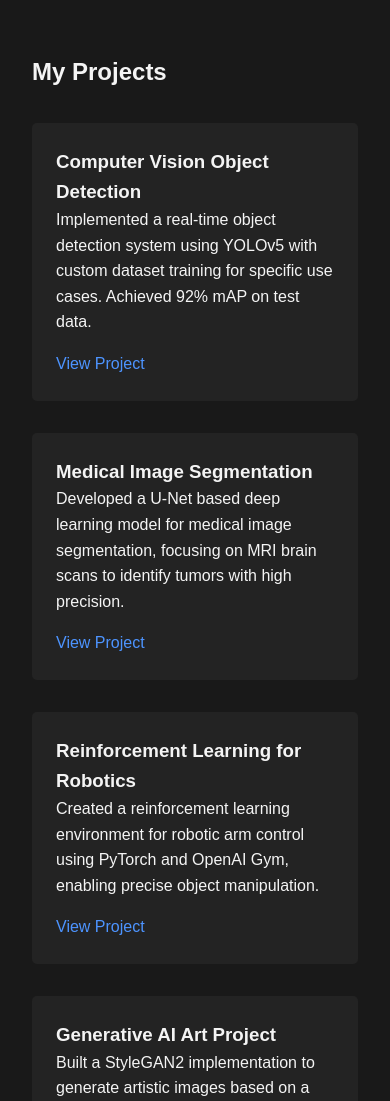
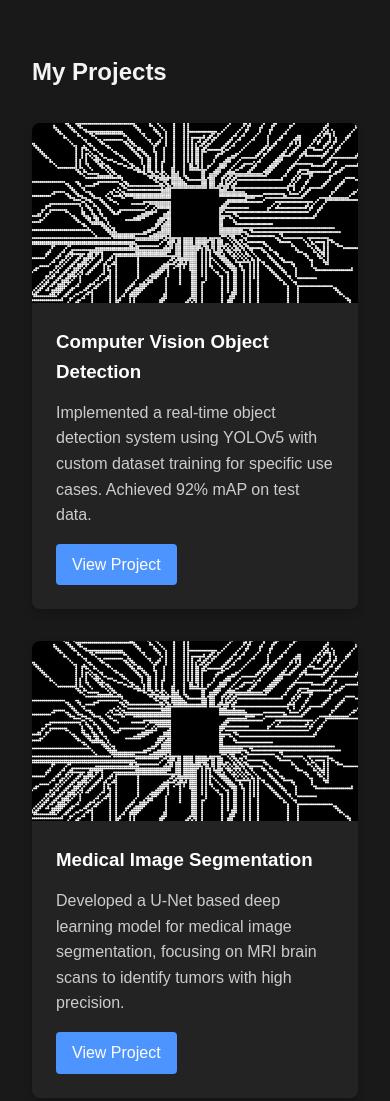
Before and after one commit to FredCarvalhoOliveira/FredCarvalhoOliveira.github.io, a plain HTML site: page index.html in a window 390 px wide. Shown: the part 560-1661 px from the top of the page. Drawn offline with Linux system fonts and the light colour scheme.

Commit message:
Enhance project section with image cards and improved styling
- Added placeholder project images to each project card
- Restructured project cards with separate image and content sections
- Updated CSS to support new card layout with hover effects
- Improved grid responsiveness and visual hierarchy
- Added subtle animations and box shadows to project cards

```diff
--- a/index.html
+++ b/index.html
@@ -49,39 +49,69 @@
                     <h2>My Projects</h2>
                     <div class="project-grid">
                         <div class="project-card">
+                            <div class="project-image">
+                                <img src="imgs/project_placeholder.jpg" alt="Object Detection Project">
+                            </div>
+                            <div class="project-content">
                                 <h3>Computer Vision Object Detection</h3>
                                 <p>Implemented a real-time object detection system using YOLOv5 with custom dataset training for specific use cases. Achieved 92% mAP on test data.</p>
                                 <a href="https://github.com/FredCarvalhoOliveira/object-detection" target="_blank">View Project</a>
                             </div>
+                        </div>
 
                         <div class="project-card">
+                            <div class="project-image">
+                                <img src="imgs/project_placeholder.jpg" alt="Medical Image Segmentation">
+                            </div>
+                            <div class="project-content">
                                 <h3>Medical Image Segmentation</h3>
                                 <p>Developed a U-Net based deep learning model for medical image segmentation, focusing on MRI brain scans to identify tumors with high precision.</p>
                                 <a href="https://github.com/FredCarvalhoOliveira/medical-segmentation" target="_blank">View Project</a>
                             </div>
+                        </div>
 
                         <div class="project-card">
+                            <div class="project-image">
+                                <img src="imgs/project_placeholder.jpg" alt="Reinforcement Learning for Robotics">
+                            </div>
+                            <div class="project-content">
                                 <h3>Reinforcement Learning for Robotics</h3>
                                 <p>Created a reinforcement learning environment for robotic arm control using PyTorch and OpenAI Gym, enabling precise object manipulation.</p>
                                 <a href="https://github.com/FredCarvalhoOliveira/rl-robotics" target="_blank">View Project</a>
                             </div>
+                        </div>
 
                         <div class="project-card">
+                            <div class="project-image">
+                                <img src="imgs/project_placeholder.jpg" alt="Generative AI Art Project">
+                            </div>
+                            <div class="project-content">
                                 <h3>Generative AI Art Project</h3>
                                 <p>Built a StyleGAN2 implementation to generate artistic images based on a custom dataset of paintings, with interactive style mixing capabilities.</p>
                                 <a href="https://github.com/FredCarvalhoOliveira/generative-art" target="_blank">View Project</a>
                             </div>
+                        </div>
 
                         <div class="project-card">
+                            <div class="project-image">
+                                <img src="imgs/project_placeholder.jpg" alt="NLP Research Paper Summarizer">
+                            </div>
+                            <div class="project-content">
                                 <h3>NLP Research Paper Summarizer</h3>
                                 <p>Developed a transformer-based model to automatically summarize machine learning research papers, extracting key findings and methodologies.</p>
                                 <a href="https://github.com/FredCarvalhoOliveira/paper-summarizer" target="_blank">View Project</a>
                             </div>
+                        </div>
 
                         <div class="project-card">
+                            <div class="project-image">
+                                <img src="imgs/project_placeholder.jpg" alt="Time Series Forecasting">
+                            </div>
+                            <div class="project-content">
                                 <h3>Time Series Forecasting</h3>
                                 <p>Implemented various deep learning models (LSTM, Transformer) for time series prediction on financial and environmental datasets.</p>
                                 <a href="https://github.com/FredCarvalhoOliveira/time-series-ml" target="_blank">View Project</a>
+                            </div>
                         </div>
                     </div>
                 </section>
--- a/styles.css
+++ b/styles.css
@@ -135,27 +135,75 @@ section {
 
 .project-grid {
     display: grid;
-    grid-template-columns: repeat(auto-fit, minmax(300px, 1fr));
+    grid-template-columns: repeat(auto-fill, minmax(320px, 1fr));
     gap: 2rem;
     padding: 2rem 0;
 }
 
 .project-card {
     background-color: rgb(35, 35, 35);
-    padding: 1.5rem;
-    border-radius: 5px;
-    transition: transform 0.3s;
+    border-radius: 8px;
+    overflow: hidden;
+    transition: transform 0.3s, box-shadow 0.3s;
+    display: flex;
+    flex-direction: column;
+    height: 100%;
+    box-shadow: 0 4px 8px rgba(0, 0, 0, 0.2);
 }
 
 .project-card:hover {
     transform: translateY(-5px);
+    box-shadow: 0 8px 16px rgba(0, 0, 0, 0.3);
 }
 
-.project-card a {
+.project-image {
+    width: 100%;
+    height: 180px;
+    overflow: hidden;
+}
+
+.project-image img {
+    width: 100%;
+    height: 100%;
+    object-fit: cover;
+    transition: transform 0.5s;
+}
+
+.project-card:hover .project-image img {
+    transform: scale(1.05);
+}
+
+.project-content {
+    padding: 1.5rem;
+    flex-grow: 1;
+    display: flex;
+    flex-direction: column;
+}
+
+.project-content h3 {
+    margin-bottom: 0.8rem;
+    color: #fff;
+}
+
+.project-content p {
+    color: #ccc;
+    margin-bottom: 1rem;
+    flex-grow: 1;
+}
+
+.project-content a {
     display: inline-block;
-    margin-top: 1rem;
-    color: #4d94ff;
+    padding: 0.5rem 1rem;
+    background-color: #4d94ff;
+    color: #fff;
     text-decoration: none;
+    border-radius: 4px;
+    align-self: flex-start;
+    transition: background-color 0.3s;
+}
+
+.project-content a:hover {
+    background-color: #3a7bd5;
 }
 
 footer {
@@ -190,4 +238,8 @@ footer {
     nav ul li {
         margin: 0 1rem;
     }
+
+    .project-grid {
+        grid-template-columns: repeat(auto-fill, minmax(280px, 1fr));
+    }
 }
```
Also changed, not shown: imgs/project_placeholder.jpg (added). Lines whose indentation alone changed are shown as unchanged.
